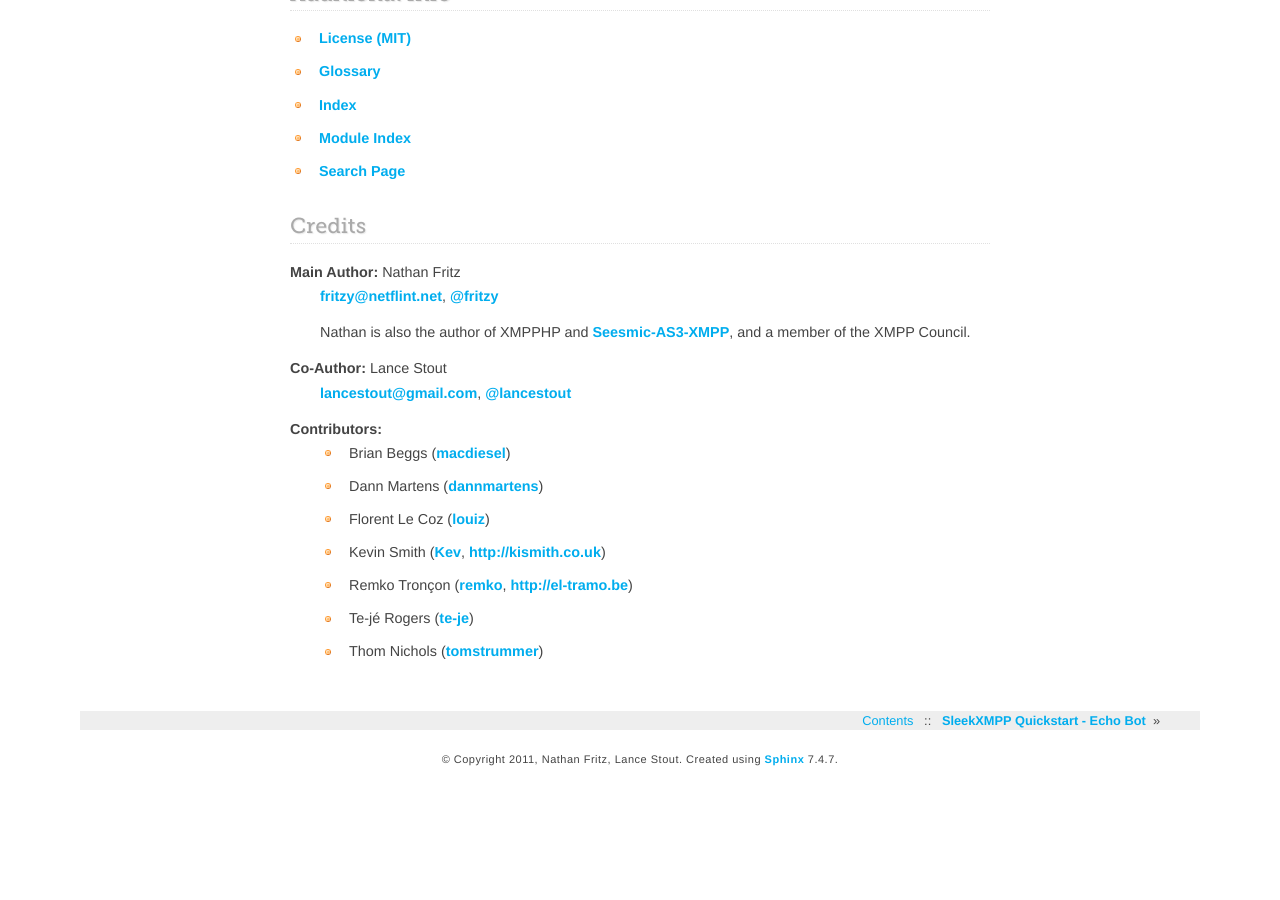
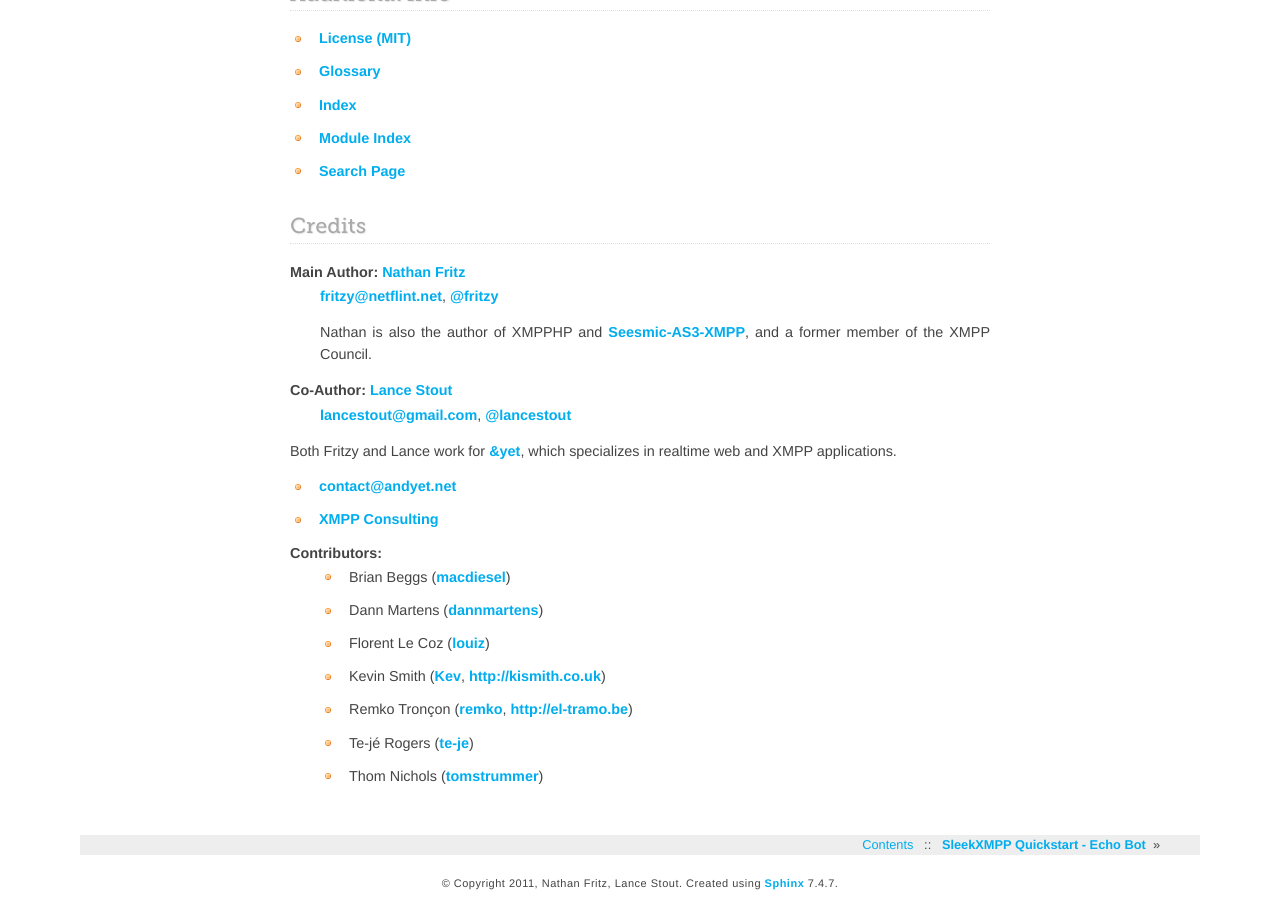
Before and after one commit to fritzy/SleekXMPP, a Sphinx documentation site: the page built from docs/index.rst, in a window 1280 px wide and 900 px high, scrolled down 2833 px. Built offline with Sphinx 7.4.7, drawn with Linux system fonts in a browser that asks for light colours; pages that are not in the unit, such as notebooks, are missing from menus; before the commit the page ends 3608 px from its top, so only the background shows below that.

Commit message:
Add &yet contact info

```diff
--- a/docs/index.rst
+++ b/docs/index.rst
@@ -156,17 +156,23 @@ Additional Info
 
 Credits
 -------
-**Main Author:** Nathan Fritz
+**Main Author:** `Nathan Fritz <http://andyet.net/team/fritzy>`_
     `fritzy@netflint.net <xmpp:fritzy@netflint.net?message>`_,
     `@fritzy <http://twitter.com/fritzy>`_
 
     Nathan is also the author of XMPPHP and `Seesmic-AS3-XMPP
-    <http://code.google.com/p/seesmic-as3-xmpp/>`_, and a member of the XMPP
+    <http://code.google.com/p/seesmic-as3-xmpp/>`_, and a former member of the XMPP
     Council.
 
-**Co-Author:** Lance Stout
+**Co-Author:** `Lance Stout <http://andyet.net/team/lance>`_
     `lancestout@gmail.com <xmpp:lancestout@gmail.com?message>`_,
     `@lancestout <http://twitter.com/lancestout>`_
+
+Both Fritzy and Lance work for `&yet <http://andyet.net>`_, which specializes in
+realtime web and XMPP applications.
+
+- `contact@andyet.net <mailto:contact@andyet.net>`_
+- `XMPP Consulting <http://xmppconsulting.com>`_
 
 **Contributors:**
     - Brian Beggs (`macdiesel <http://github.com/macdiesel>`_)
```
